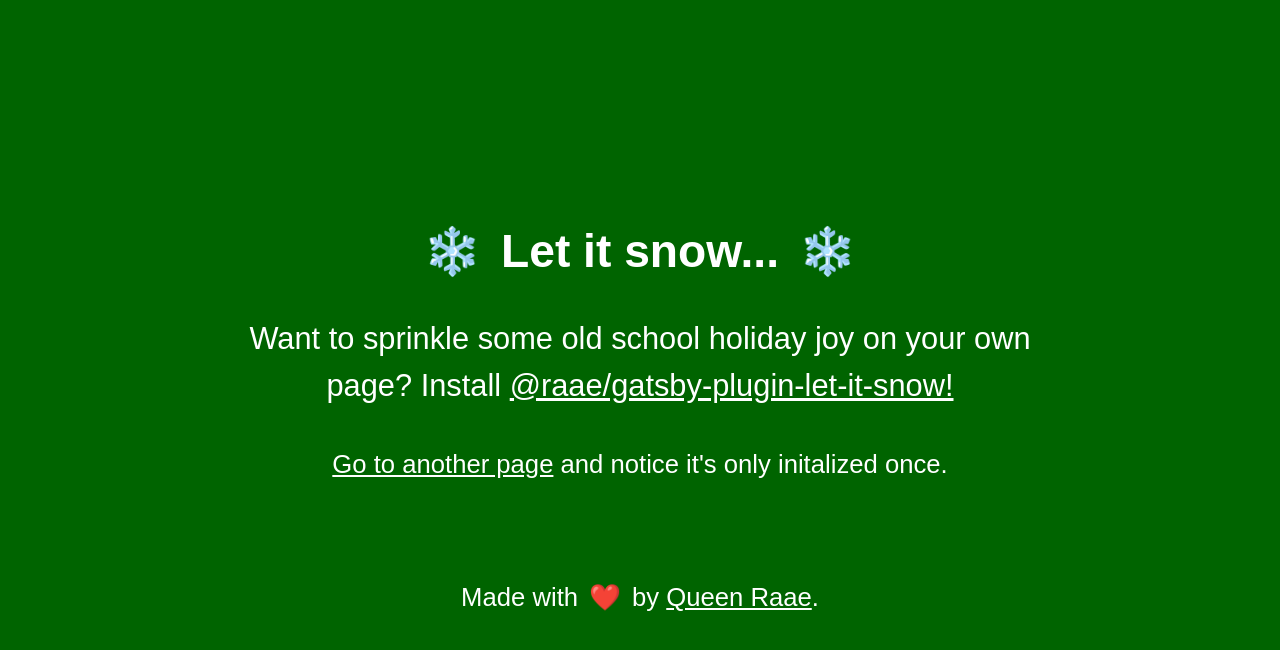
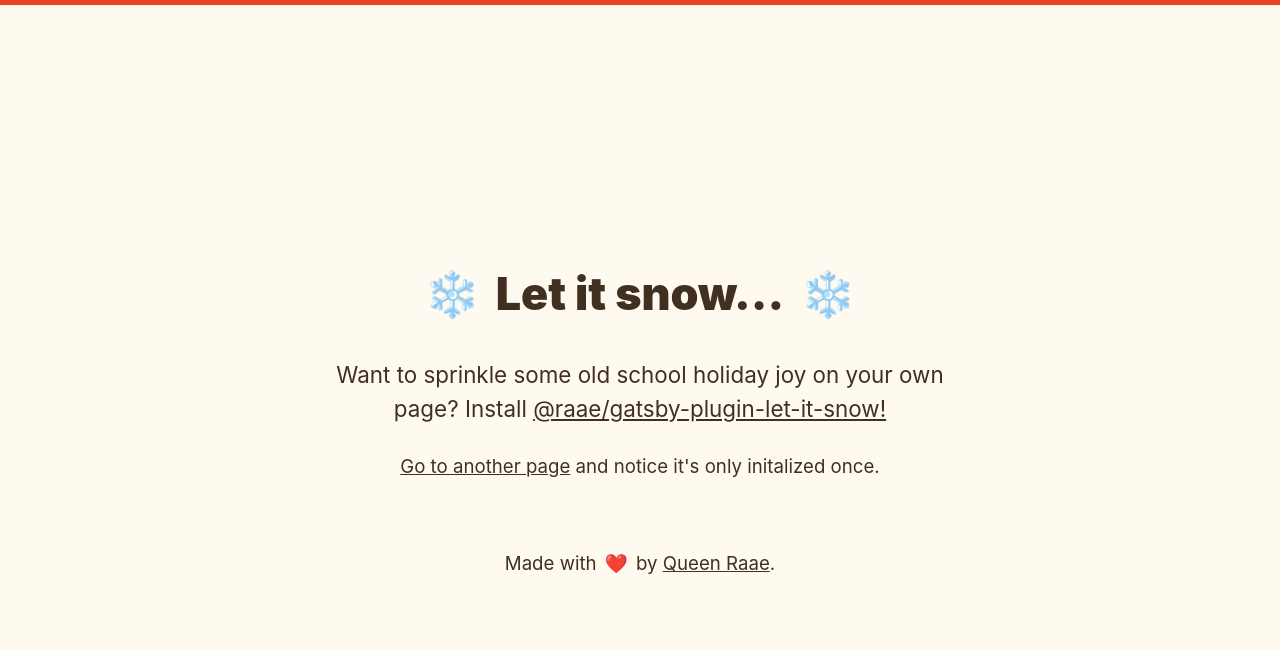
Before and after one commit to queen-raae/gatsby-plugin-let-it-snow, a Gatsby site in the folder demo/: page / in a window 1280 px wide. Built offline with nearby package versions, Linux system fonts and the light colour scheme; Gatsby itself is replaced by a stand-in of ours.

Commit message:
demo: changes in demo to test css variables

```diff
--- a/demo/gatsby-config.js
+++ b/demo/gatsby-config.js
@@ -3,7 +3,7 @@ module.exports = {
     {
       resolve: "@raae/gatsby-plugin-let-it-snow",
       options: {
-        colors: ["#fff", "#ffb6c1"],
+        colors: ["#EBDEF0", "--snow1", "--snow2", "--snow3"],
         duration: 18,
         season: {
           start: new Date("December 2, 2023"),
--- a/demo/styles/global.css
+++ b/demo/styles/global.css
@@ -1,8 +1,28 @@
+:root {
+  --color-bg: #fffaf0;
+  --color: #412f20;
+  --snow1: #aed6f1;
+}
+
+@media (prefers-color-scheme: dark) {
+  :root {
+    --color: #fffaf0;
+    --color-bg: #412f20;
+    --snow1: #2874a6;
+    --snow2: #fff;
+  }
+}
+
+* {
+  box-sizing: border-box;
+}
+
 html {
-  background-color: darkgreen;
-  font-family: sans-serif;
-  color: white;
-  font-size: calc(112.5% + 1vw);
+  background-color: var(--color-bg);
+  font-family: -apple-system, BlinkMacSystemFont, "Segoe UI", Roboto,
+    Oxygen-Sans, Ubuntu, Cantarell, "Helvetica Neue", sans-serif;
+  color: var(--color);
+  font-size: calc(100% + 0.5vw);
 }
 
 body {
@@ -11,6 +31,7 @@ body {
 }
 
 main {
+  border-top: 5px solid #ec4326;
   min-height: 100vh;
   display: flex;
   flex-direction: column;
@@ -27,6 +48,11 @@ a {
   color: inherit;
 }
 
+h1 {
+  font-size: 2em;
+  font-weight: 900;
+}
+
 p {
   max-width: 48ch;
   margin: 1em auto;
```
